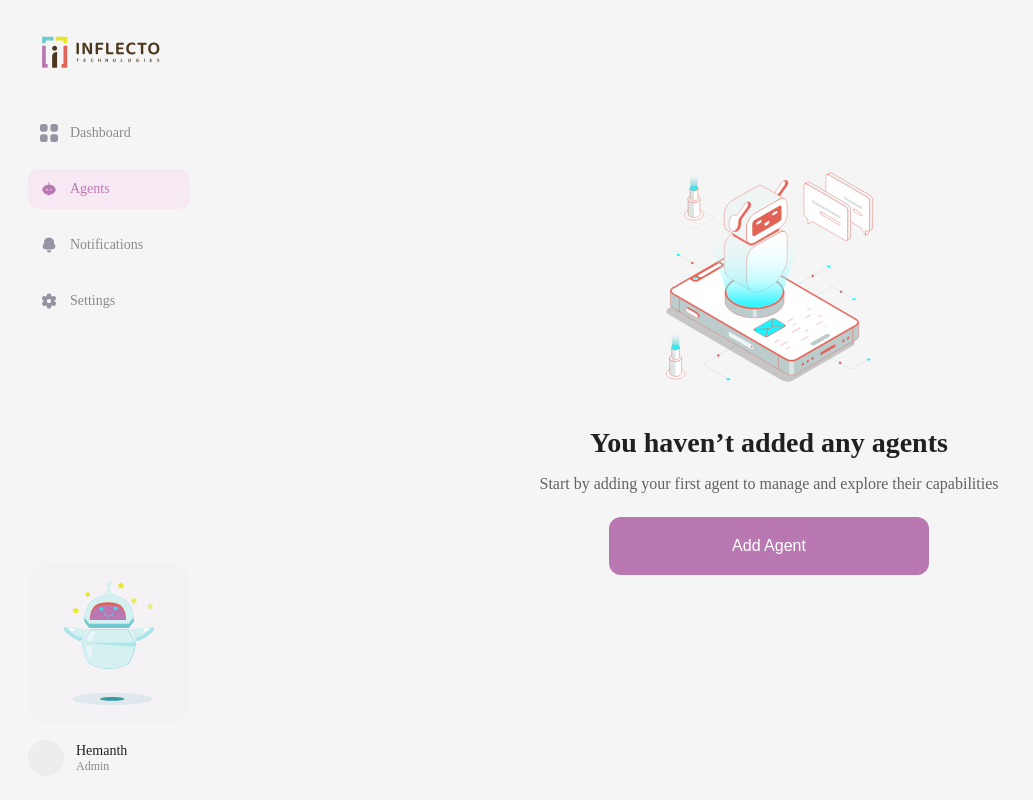
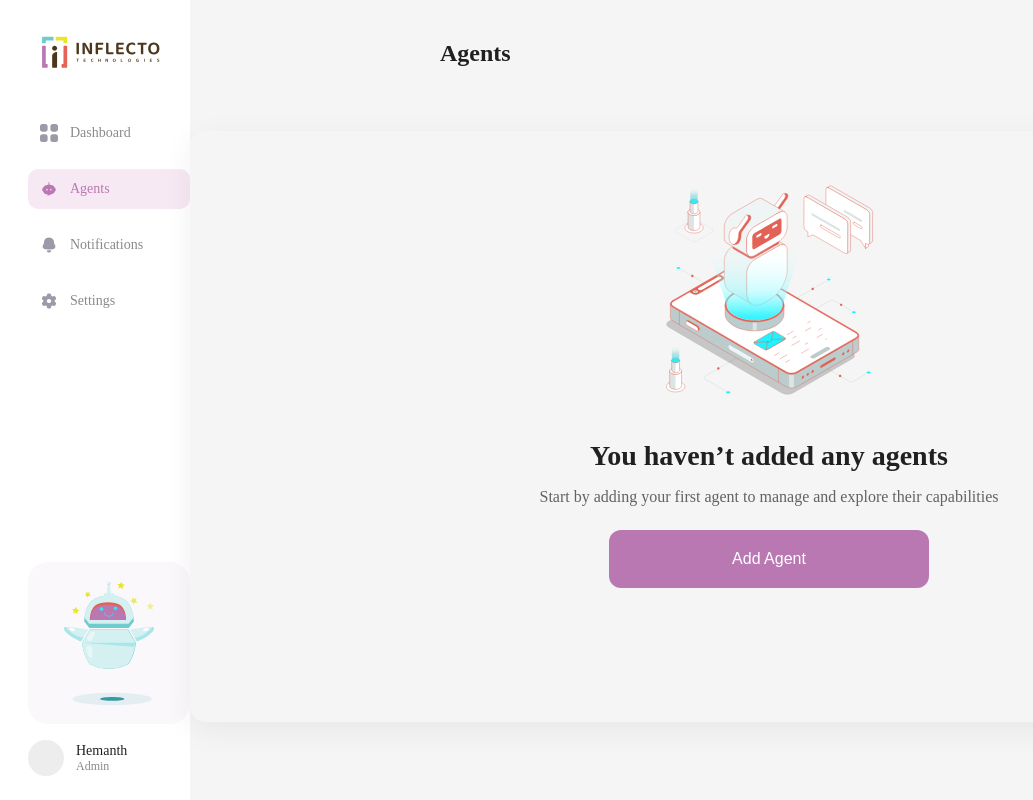
Before and after one commit to ayesha-Siddiquah/Ai-Agent-Portal---inhouse-, a React (Vite) app: page /agents in a window 1280 px wide. Shown: the top 800 px of the page, without its empty margins (0-1033 px from the left). Built offline with nearby package versions, Linux system fonts and the light colour scheme.

Commit message:
panel is fixed for colours

```diff
--- a/src/components/Sidebar.jsx
+++ b/src/components/Sidebar.jsx
@@ -9,8 +9,12 @@ import Doodle from "../assets/doodle.svg";
 
 export default function Sidebar() {
   return (
-    <aside className="w-[218px] h-screen bg-white flex flex-col justify-between">
-
+    <aside
+      // Inline background is intentional:
+      // Tailwind bg utilities are overridden by higher-specificity CSS
+      style={{ backgroundColor: "#FFFFFF" }}
+      className="w-[218px] h-screen flex flex-col justify-between"
+    >
       {/* TOP SECTION */}
       <div>
         {/* Logo */}
@@ -24,32 +28,19 @@ export default function Sidebar() {
 
         {/* Navigation */}
         <nav className="mt-[32px] flex flex-col gap-[16px] pl-[28px]">
-          <SidebarItem
-            to="/dashboard"
-            label="Dashboard"
-            icon={DashboardIcon}
-          />
-          <SidebarItem
-            to="/agents"
-            label="Agents"
-            icon={AgentsIcon}
-          />
+          <SidebarItem to="/dashboard" label="Dashboard" icon={DashboardIcon} />
+          <SidebarItem to="/agents" label="Agents" icon={AgentsIcon} />
           <SidebarItem
             to="/notifications"
             label="Notifications"
             icon={NotificationIcon}
           />
-          <SidebarItem
-            to="/settings"
-            label="Settings"
-            icon={SettingsIcon}
-          />
+          <SidebarItem to="/settings" label="Settings" icon={SettingsIcon} />
         </nav>
       </div>
 
       {/* BOTTOM SECTION */}
       <div className="pl-[28px] pb-[24px] flex flex-col gap-[16px]">
-
         {/* Doodle Illustration */}
         <img
           src={Doodle}
@@ -69,21 +60,17 @@ export default function Sidebar() {
             </p>
           </div>
         </div>
-
       </div>
     </aside>
   );
 }
 
 /* ------------------------------------
-   Sidebar Item (NO UNDERLINE)
+   Sidebar Item
 ------------------------------------ */
 function SidebarItem({ to, label, icon }) {
   return (
-    <NavLink
-      to={to}
-      className="no-underline hover:no-underline"
-    >
+    <NavLink to={to} className="no-underline hover:no-underline">
       {({ isActive }) => (
         <div
           className={`
@@ -96,11 +83,7 @@ function SidebarItem({ to, label, icon }) {
           `}
         >
           <div className="flex items-center gap-[12px] h-[22px]">
-            <img
-              src={icon}
-              alt={label}
-              className="w-[18px] h-[18px]"
-            />
+            <img src={icon} alt={label} className="w-[18px] h-[18px]" />
             <span
               className={`
                 text-[14px] font-medium
--- a/src/pages/Agents.jsx
+++ b/src/pages/Agents.jsx
@@ -1,6 +1,17 @@
-
 import NoAgentPanel from "./NoAgentPanel";
 
 export default function Agents() {
-  return <NoAgentPanel />;
+  return (
+    <div className="w-full">
+
+      {/* PAGE TITLE */}
+      <div className="pt-[40px] pl-[250px]">
+        <h1 className="font-nunito font-bold text-[24px] text-[#202020]">
+          Agents
+        </h1>
+      </div>
+
+      <NoAgentPanel />
+    </div>
+  );
 }
--- a/src/pages/NoAgentPanel.jsx
+++ b/src/pages/NoAgentPanel.jsx
@@ -1,11 +1,20 @@
-
 import NoAgentIcon from "../assets/no-agent-icon.svg";
 
 export default function NoAgentPanel() {
   return (
-    <div className="w-full flex justify-center pt-[118px]">
-      <div className="w-[1158px] h-[591px] bg-white flex flex-col items-center">
-
+    <div className="w-full flex justify-center items-start py-[64px]">
+      <div
+        className="
+          w-[1158px]
+          min-h-[591px]
+          bg-white
+          rounded-[16px]
+          flex
+          flex-col
+          items-center
+          shadow-[0_8px_32px_rgba(0,0,0,0.06)]
+        "
+      >
         {/* Icon */}
         <div className="pt-[48px]">
           <img
@@ -17,20 +26,16 @@ export default function NoAgentPanel() {
 
         {/* Text + Button */}
         <div className="mt-[32px] w-[515px] flex flex-col items-center gap-[16px]">
-
-          {/* Title */}
           <h2 className="font-nunito font-semibold text-[28px] text-[#202020] text-center">
             You haven’t added any agents
           </h2>
 
-          {/* Subtitle */}
           <p className="font-nunito text-[16px] text-[#626262] text-center">
             Start by adding your first agent to manage and explore their capabilities
           </p>
 
-          {/* Add Agent Button — TEXT FORCED WHITE */}
           <button
-            style={{ color: "#FFFFFF" }}   // 🔥 FORCE WHITE (cannot be overridden)
+            style={{ color: "#FFFFFF" }}
             className="
               mt-[8px]
               w-[320px]
@@ -40,9 +45,10 @@ export default function NoAgentPanel() {
               text-[16px]
               font-nunito
               font-semibold
-              border-none
+              border-0
               outline-none
               focus:outline-none
+              focus:ring-0
               hover:opacity-90
               transition
             "
@@ -54,89 +60,3 @@ export default function NoAgentPanel() {
     </div>
   );
 }
-
-
-
-
-
-
-
-
-
-
-
-
-
-
-
-
-
-
-
-
-
-
-
-
-
-
-
-
-
-
-// import NoAgentIcon from "../assets/no-agent-icon.svg";
-
-// export default function NoAgentPanel() {
-//   return (
-//     <div className="flex justify-center pt-[118px]">
-//       <div className="w-[1158px] h-[591px] bg-white border border-black  flex flex-col items-center">
-
-//         {/* Icon */}
-//         <div className="pt-[48px]">
-//           <img
-//             src={NoAgentIcon}
-//             alt="No agents"
-//             className="w-[225px] h-[225px]"
-//           />
-//         </div>
-
-//         {/* Text + Button */}
-//         <div className="mt-[32px] w-[515px] flex flex-col items-center gap-[16px]">
-
-//           {/* Title */}
-//           <h2 className="font-nunito font-semibold text-[28px] text-[#202020] text-center">
-//             You haven’t added any agents
-//           </h2>
-
-//           {/* Subtitle */}
-//           <p className="font-nunito text-[16px] text-[#626262] text-center">
-//             Start by adding your first agent to manage and explore their capabilities
-//           </p>
-
-//           {/* Add Agent Button — TEXT FORCED WHITE */}
-//           <button
-//             style={{ color: "#FFFFFF" }}   // 🔥 FORCE WHITE (cannot be overridden)
-//             className="
-//               mt-[8px]
-//               w-[320px]
-//               h-[58px]
-//               rounded-[12px]
-//               bg-[#B978B2]
-//               text-white
-//               text-[16px]
-//               font-nunito
-//               font-semibold
-//               border-none
-//               outline-none
-//               focus:outline-none
-//               hover:opacity-90
-//               transition
-//             "
-//           >
-//             Add Agent
-//           </button>
-//         </div>
-//       </div>
-//     </div>
-//   );
-// }
```
